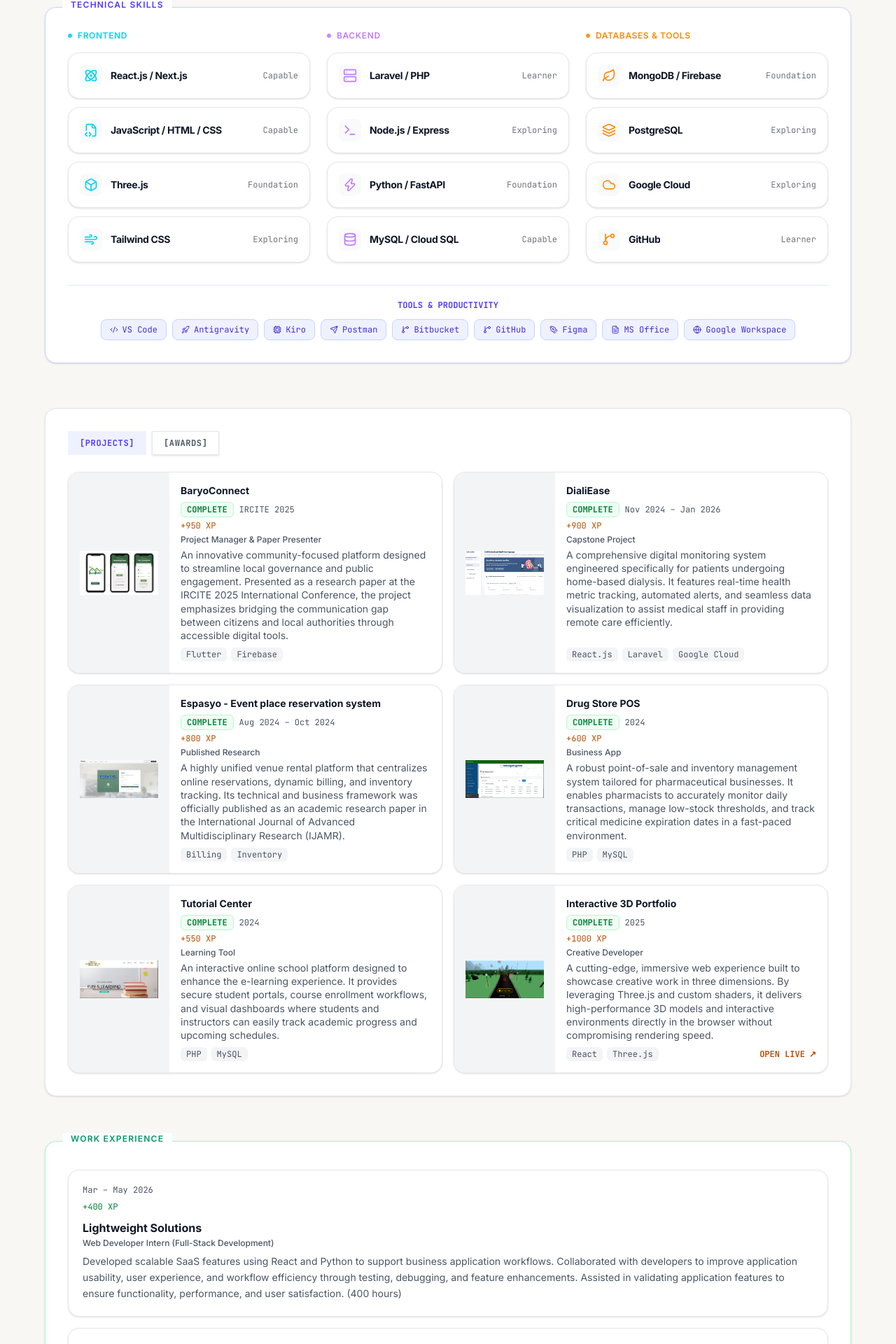
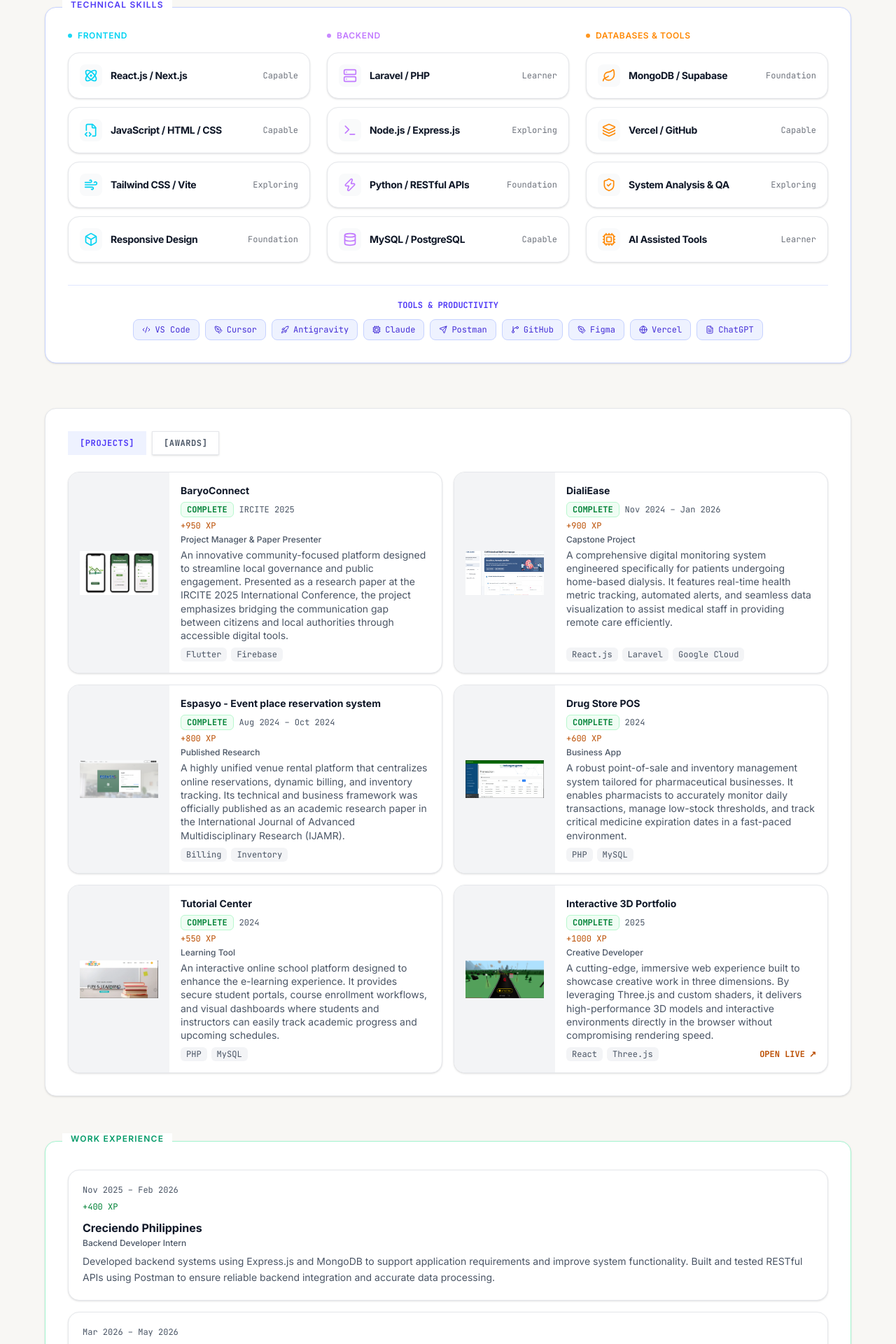
Before and after one commit to Hannahjamilla/hannahperalta-portfolio, a React (Vite) app: page / in a window 1280 px wide. Shown: the part 596-2516 px from the top of the page at 70% size. Built offline with nearby package versions, Linux system fonts and the light colour scheme.

Commit message:
feat: sync resume data and add profile summary modal on avatar click

```diff
--- a/src/application.tsx
+++ b/src/application.tsx
@@ -16,20 +16,20 @@ const useTheme = () => useContext(ThemeCtx)
 const FRONTEND = [
   { name: 'React.js / Next.js', level: 50, label: 'Lvl. 10 / Capable', color: 'bg-cyan-400', icon: Atom },
   { name: 'JavaScript / HTML / CSS', level: 50, label: 'Lvl. 10 / Capable', color: 'bg-amber-400', icon: FileCode2 },
-  { name: 'Three.js', level: 15, label: 'Lvl. 3 / Foundation', color: 'bg-indigo-500', icon: Box },
-  { name: 'Tailwind CSS', level: 45, label: 'Lvl. 9 / Exploring', color: 'bg-sky-400', icon: Wind },
+  { name: 'Tailwind CSS / Vite', level: 45, label: 'Lvl. 9 / Exploring', color: 'bg-sky-400', icon: Wind },
+  { name: 'Responsive Design', level: 40, label: 'Lvl. 8 / Foundation', color: 'bg-pink-400', icon: Box },
 ]
 const BACKEND = [
   { name: 'Laravel / PHP', level: 55, label: 'Lvl. 11 / Learner', color: 'bg-purple-400', icon: Server },
-  { name: 'Node.js / Express', level: 45, label: 'Lvl. 9 / Exploring', color: 'bg-green-400', icon: Terminal },
-  { name: 'Python / FastAPI', level: 30, label: 'Lvl. 6 / Foundation', color: 'bg-blue-500', icon: Zap },
-  { name: 'MySQL / Cloud SQL', level: 50, label: 'Lvl. 10 / Capable', color: 'bg-rose-400', icon: Database },
+  { name: 'Node.js / Express.js', level: 45, label: 'Lvl. 9 / Exploring', color: 'bg-green-400', icon: Terminal },
+  { name: 'Python / RESTful APIs', level: 30, label: 'Lvl. 6 / Foundation', color: 'bg-blue-500', icon: Zap },
+  { name: 'MySQL / PostgreSQL', level: 50, label: 'Lvl. 10 / Capable', color: 'bg-rose-400', icon: Database },
 ]
 const CLOUD_TOOLS = [
-  { name: 'MongoDB / Firebase', level: 40, label: 'Lvl. 8 / Foundation', color: 'bg-indigo-400', icon: Leaf },
-  { name: 'PostgreSQL', level: 35, label: 'Lvl. 7 / Exploring', color: 'bg-emerald-400', icon: Layers },
-  { name: 'Google Cloud', level: 35, label: 'Lvl. 7 / Exploring', color: 'bg-blue-400', icon: Cloud },
-  { name: 'GitHub', level: 55, label: 'Lvl. 11 / Learner', color: 'bg-orange-400', icon: GitBranch },
+  { name: 'MongoDB / Supabase', level: 40, label: 'Lvl. 8 / Foundation', color: 'bg-indigo-400', icon: Leaf },
+  { name: 'Vercel / GitHub', level: 50, label: 'Lvl. 10 / Capable', color: 'bg-emerald-400', icon: Layers },
+  { name: 'System Analysis & QA', level: 45, label: 'Lvl. 9 / Exploring', color: 'bg-blue-400', icon: ShieldCheck },
+  { name: 'AI Assisted Tools', level: 55, label: 'Lvl. 11 / Learner', color: 'bg-orange-400', icon: Cpu },
 ]
 const QUESTS = [
   { status: 'COMPLETE', title: 'BaryoConnect', role: 'Project Manager & Paper Presenter', period: 'IRCITE 2025', desc: 'An innovative community-focused platform designed to streamline local governance and public engagement. Presented as a research paper at the IRCITE 2025 International Conference, the project emphasizes bridging the communication gap between citizens and local authorities through accessible digital tools.', tags: ['Flutter', 'Firebase'], xp: 950, imgs: ['/images/15.webp', '/images/Ircite.webp', '/images/IRCITE-1.jpg', '/images/IRCITE-2.jpg', '/images/16.webp'] },
@@ -48,10 +48,9 @@ const ACHIEVEMENTS = [
   { icon: GraduationCap, title: 'ABM with Honors & Loyalty', date: 'May 2022' },
 ]
 const XP_LOG = [
-  { place: 'Lightweight Solutions', role: 'Web Developer Intern (Full-Stack Development)', period: 'Mar – May 2026', desc: 'Developed scalable SaaS features using React and Python to support business application workflows. Collaborated with developers to improve application usability, user experience, and workflow efficiency through testing, debugging, and feature enhancements. Assisted in validating application features to ensure functionality, performance, and user satisfaction. (400 hours)', xp: 400 },
-  { place: 'Creciendo Philippines', role: 'Backend Developer Intern (Web Development)', period: 'Nov 2025 – Feb 2026', desc: 'Developed backend systems using Express.js and MongoDB to support application requirements and improve system functionality. Built and tested RESTful APIs using Postman, validated system functionality, and assisted in identifying issues to ensure reliable backend integration and data accuracy. (400 hours)', xp: 400 },
-  { place: 'AWS Cloud Clubs | NU Baliwag', role: 'Committee & Member — Chief Skill Development Office', period: 'Mar 2025 – Jun 2026', desc: 'Facilitated cloud-focused workshops and learning sessions for IT students at National University. Promoted IT skill development and effective collaboration through structured training activities.', xp: 200 },
-  { place: "Executive Secretary's Office", role: 'Core Team Member', period: '2023 – 2024', desc: 'Managed student group communications and organized key campus events.', xp: 150 },
+  { place: 'Creciendo Philippines', role: 'Backend Developer Intern', period: 'Nov 2025 – Feb 2026', desc: 'Developed backend systems using Express.js and MongoDB to support application requirements and improve system functionality. Built and tested RESTful APIs using Postman to ensure reliable backend integration and accurate data processing.', xp: 400 },
+  { place: 'Lightweight Solutions', role: 'Web Developer Intern', period: 'Mar 2026 – May 2026', desc: 'Developed scalable SaaS features using React and Python to support business application workflows. Collaborated with developers to improve responsive UI design, application usability, and overall user experience.', xp: 400 },
+  { place: 'AWS Cloud Clubs | NU Baliwag', role: 'Skill Development Office', period: 'Mar 2025 – June 2026', desc: 'Facilitated cloud learning sessions and training activities to promote IT skill development and effective collaboration for students.', xp: 200 },
 ]
 const PERSONAL: { title: string, desc: string, tags: string[], link: string, imgs: string[], wip?: boolean }[] = [
   { title: 'PingMe', desc: 'A beautifully styled interactive platform designed to facilitate project inquiries and professional assistance requests. It focuses on delivering a sleek, user-centric UI/UX design with smooth transitions and highly intuitive inquiry forms.', tags: ['React', 'Tailwind'], link: 'https://ping-me-seven-vert.vercel.app/', imgs: ['/images/PingMe.webp'] },
@@ -274,106 +273,6 @@ function DetailModal({ data, onClose }: { data: DetailData; onClose: () => void
   )
 }
 
-/* ── Profile Modal ── */
-function ProfileModal({ onClose }: { onClose: () => void }) {
-  const { dark } = useTheme()
-  const [imgIdx, setImgIdx] = useState(0)
-  const imgs = ['/images/Hannah-casual4.png', '/images/Hannah-casual.png', '/images/Hannah-casual1.png', '/images/Hannah-casual2.jpg']
-
-  useEffect(() => {
-    document.body.style.overflow = 'hidden'
-    return () => { document.body.style.overflow = '' }
-  }, [])
-
-  const s = (d: string, l: string) => dark ? d : l
-  return (
-    <div className="fixed inset-0 z-[70] flex items-center justify-center p-4 sm:p-6" onClick={onClose}>
-      <div className={`absolute inset-0 ${s('bg-black/85', 'bg-black/50')} backdrop-blur-md`} />
-      <div
-        className={`relative z-10 w-full max-w-lg max-h-[95vh] overflow-y-auto rounded-3xl flex flex-col ${s('bg-[#0f0f1a] border border-white/10', 'bg-white border border-gray-200 shadow-2xl')}`}
-        onClick={e => e.stopPropagation()}
-      >
-        {/* Header Slider */}
-        <div className="relative w-full h-[60vh] sm:h-96 shrink-0 bg-black">
-          <img src={imgs[imgIdx]} alt="Hannah" className="w-full h-full object-contain" />
-
-          {/* Controls */}
-          {imgs.length > 1 && (
-            <>
-              <button
-                onClick={(e) => { e.stopPropagation(); setImgIdx(p => (p - 1 + imgs.length) % imgs.length) }}
-                className="absolute left-3 top-1/2 -translate-y-1/2 w-10 h-10 rounded-full bg-black/50 text-white flex items-center justify-center border border-white/20 hover:bg-black/80 transition-all font-mono"
-              >
-                {'<'}
-              </button>
-              <button
-                onClick={(e) => { e.stopPropagation(); setImgIdx(p => (p + 1) % imgs.length) }}
-                className="absolute right-3 top-1/2 -translate-y-1/2 w-10 h-10 rounded-full bg-black/50 text-white flex items-center justify-center border border-white/20 hover:bg-black/80 transition-all font-mono"
-              >
-                {'>'}
-              </button>
-
-              {/* Dots */}
-              <div className="absolute bottom-4 left-0 right-0 flex justify-center gap-2">
-                {imgs.map((_, i) => (
-                  <div key={i} className={`h-1.5 rounded-full transition-all ${i === imgIdx ? 'w-6 bg-white' : 'w-1.5 bg-white/50'}`} />
-                ))}
-              </div>
-            </>
-          )}
-
-          {/* Close Button top-right over image */}
-          <button
-            onClick={onClose}
-            className={`absolute top-4 right-4 text-[10px] font-mono font-bold px-3 py-1.5 rounded-lg border backdrop-blur-md transition-all ${s('border-white/20 bg-black/40 text-white hover:bg-black/60', 'border-white/40 bg-black/20 text-white hover:bg-black/40')}`}
-          >
-            [X] CLOSE
-          </button>
-        </div>
-
-        <div className="px-6 py-6 pb-8 space-y-6">
-          {/* Info Block */}
-          <div>
-            <h2 className={`text-xl font-black tracking-tight ${s('text-white', 'text-gray-900')}`}>Hannah Jamilla DR. Peralta</h2>
-            <p className={`text-sm font-medium mt-1 ${s('text-indigo-400', 'text-indigo-600')}`}>AI & Operations Associate | Full-Stack Developer | Research & Process Improvement</p>
-          </div>
-
-          <div className={`p-4 rounded-2xl border font-mono text-xs space-y-2 ${s('bg-white/5 border-white/10 text-gray-300', 'bg-gray-50 border-gray-200 text-gray-700')}`}>
-            <p className="flex items-start gap-2">
-              <span className={s('text-cyan-400','text-indigo-500')}>{'>'}</span>
-              <span className="opacity-60 w-16 shrink-0">location</span>
-              <span>Tabon Pulilan, Bulacan</span>
-            </p>
-            <p className="flex items-start gap-2">
-              <span className={s('text-cyan-400','text-indigo-500')}>{'>'}</span>
-              <span className="opacity-60 w-16 shrink-0">phone</span>
-              <span>+63 922 250 0165</span>
-            </p>
-            <p className="flex items-start gap-2">
-              <span className={s('text-cyan-400','text-indigo-500')}>{'>'}</span>
-              <span className="opacity-60 w-16 shrink-0">email</span>
-              <a href="mailto:hannahjamillap@gmail.com" className={`${s('text-green-400','text-green-600')} hover:underline truncate`}>hannahjamillap@gmail.com</a>
-            </p>
-            <p className="flex items-start gap-2">
-              <span className={s('text-cyan-400','text-indigo-500')}>{'>'}</span>
-              <span className="opacity-60 w-16 shrink-0">portfolio</span>
-              <a href="https://hannahjamilla.vercel.app" target="_blank" rel="noopener noreferrer" className={`${s('text-amber-400','text-amber-600')} hover:underline truncate`}>hannahperalta.vercel.app</a>
-            </p>
-          </div>
-
-          {/* Summary */}
-          <div>
-            <p className={`text-[10px] font-bold tracking-widest mb-2 ${s('text-indigo-400','text-indigo-600')}`}>// SUMMARY</p>
-            <p className={`text-sm leading-relaxed ${s('text-gray-400','text-gray-600')}`}>
-              Detail-oriented Information Technology individual with hands-on experience in full-stack and backend development through academic projects and internships. Skilled in research, workflow analysis, quality assurance testing, system documentation, and AI-assisted tools. Demonstrates strong analytical thinking, attention to detail, and a proactive approach to identifying process improvements, solving problems, and supporting efficient business operations.
-            </p>
-          </div>
-        </div>
-      </div>
-    </div>
-  )
-}
-
 /* ── App ── */
 export default function App() {
   const [dark, setDark] = useState(false)
@@ -381,7 +280,18 @@ export default function App() {
   const [menu, setMenu] = useState(false)
   const [lightbox, setLightbox] = useState<{ imgs: string[]; alt: string } | null>(null)
   const [detailModal, setDetailModal] = useState<DetailData | null>(null)
-  const [profileModal, setProfileModal] = useState(false)
+
+  const openProfileModal = () => {
+    setDetailModal({
+      title: 'Hannah Jamilla DR. Peralta',
+      subtitle: 'Frontend Web Designer | React & Tailwind CSS',
+      period: 'Tabon Pulilan, Bulacan | +63 922 250 0165',
+      badge: 'ACTIVE',
+      desc: 'Detail-oriented Information Technology individual with hands-on experience in full-stack and backend development through academic projects and internships. Skilled in research, workflow analysis, quality assurance testing, system documentation, and AI-assisted tools. Demonstrates strong analytical thinking, attention to detail, and a proactive approach to identifying process improvements, solving problems, and supporting efficient business operations.',
+      tags: ['SDLC', 'System Documentation', 'QA Testing', 'Process Improvement', 'Workflow Analysis'],
+      imgs: ['/images/Hannah-casual4.png', '/images/Hannah-casual.png', '/images/Hannah-casual1.png', '/images/Hannah-casual2.jpg']
+    })
+  }
 
   const toggle = () => setDark(p => !p)
 
@@ -464,7 +374,7 @@ export default function App() {
               <div className="flex flex-col items-center pt-0 pb-4 px-6 text-center">
                 <div
                   className={`-mt-12 mb-3 relative w-[6.5rem] h-[6.5rem] sm:w-[7.5rem] sm:h-[7.5rem] rounded-full border-[5px] overflow-hidden shrink-0 cursor-pointer group flex items-center justify-center ${t(dark, 'border-[#0f0f1a] bg-[#0f0f1a] shadow-xl', 'border-white bg-white shadow-[0_8px_20px_rgb(0,0,0,0.08)]')}`}
-                  onClick={() => setProfileModal(true)}
+                  onClick={openProfileModal}
                 >
                   <img src="/images/Hannah-casual4.png" alt="Hannah" className="w-full h-full object-cover object-[50%_15%]" />
                   <div className="absolute inset-0 bg-black/0 group-hover:bg-black/20 transition-all duration-300 flex items-center justify-center">
@@ -545,7 +455,7 @@ export default function App() {
               <div className="col-span-4 flex flex-col items-start">
                 <div
                   className={`relative w-64 h-72 rounded-2xl border p-1 group cursor-pointer ${t(dark, 'border-cyan-800/40 shadow-sm hover:shadow-md', 'border-indigo-200 shadow-lg')} ${t(dark, 'bg-gradient-to-b from-cyan-950/30 to-transparent', 'bg-gradient-to-b from-indigo-50 to-transparent')}`}
-                  onClick={() => setProfileModal(true)}
+                  onClick={openProfileModal}
                 >
                   <div className={`w-full h-full rounded-2xl overflow-hidden flex items-center justify-center relative ${t(dark, 'bg-[#0d0d18]', 'bg-gray-50')}`}>
                     <img src="/images/Hannah-casual4.png" alt="Hannah" className="w-full h-full object-cover opacity-100 transition-opacity duration-500 group-hover:opacity-0" />
@@ -657,14 +567,14 @@ export default function App() {
               <div className="flex flex-wrap justify-center gap-2">
                 {[
                   { name: 'VS Code', icon: Code2 },
+                  { name: 'Cursor', icon: PenTool },
                   { name: 'Antigravity', icon: Rocket },
-                  { name: 'Kiro', icon: Cpu },
+                  { name: 'Claude', icon: Cpu },
                   { name: 'Postman', icon: Send },
-                  { name: 'Bitbucket', icon: GitBranch },
                   { name: 'GitHub', icon: GitBranch },
                   { name: 'Figma', icon: PenTool },
-                  { name: 'MS Office', icon: FileText },
-                  { name: 'Google Workspace', icon: Globe }
+                  { name: 'Vercel', icon: Globe },
+                  { name: 'ChatGPT', icon: FileText }
                 ].map(tool => (
                   <span key={tool.name} className={`inline-flex items-center gap-1.5 px-3 py-1.5 rounded-lg text-xs font-mono transition-colors ${t(dark, 'bg-cyan-950/20 border border-cyan-800/30 text-cyan-300 hover:bg-cyan-900/40', 'bg-indigo-50 border border-indigo-200 text-indigo-700 hover:bg-indigo-100')}`}>
                     <tool.icon size={12} />
@@ -887,7 +797,6 @@ export default function App() {
 
         {lightbox && <Lightbox imgs={lightbox.imgs} alt={lightbox.alt} onClose={() => setLightbox(null)} />}
         {detailModal && <DetailModal data={detailModal} onClose={() => setDetailModal(null)} />}
-        {profileModal && <ProfileModal onClose={() => setProfileModal(false)} />}
       </div>
     </ThemeCtx.Provider>
   )
```
